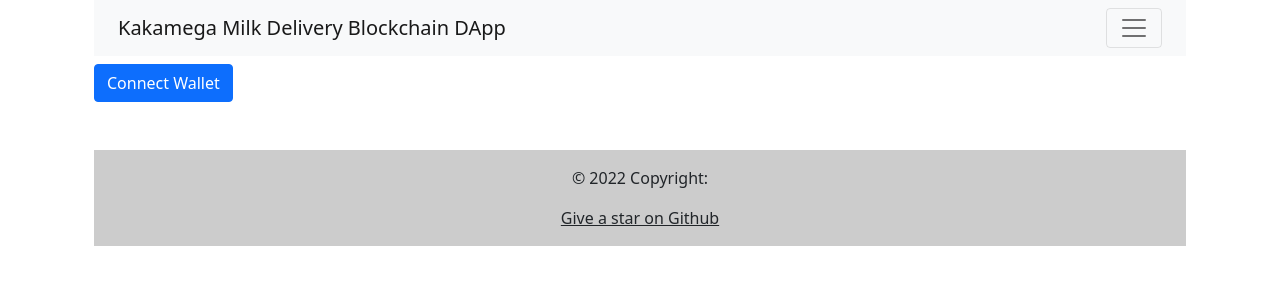
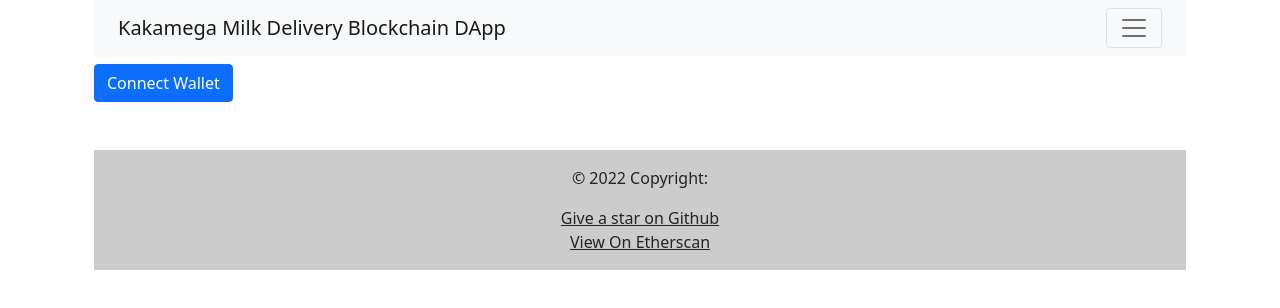
Before and after one commit to AlanSimsSheng/Milk-Delivery, a React (Vite) app in the folder client/: page / in a window 1280 px wide. Shown: the top 308 px of the page. Built offline with nearby package versions, Linux system fonts and the light colour scheme.

Commit message:
feat: Added Etherscan link

```diff
--- a/client/src/components/Footer.jsx
+++ b/client/src/components/Footer.jsx
@@ -6,7 +6,8 @@ const Footer = () => {
         <div className="container my-5">
                 <div className="text-center text-dark p-3" style={{ "background-color": "rgba(0, 0, 0, 0.2)" }}>
                     <p>© 2022 Copyright:</p>
-                <a className="text-dark" href="https://github.com/Dickens-odera/Kakamega-Milk-Delivery-V1">Give a star on Github</a>
+                <a className="text-dark" href="https://github.com/Dickens-odera/Kakamega-Milk-Delivery-V1" target="_blank">Give a star on Github</a><br></br>
+                <a className="text-dark" href="https://rinkeby.etherscan.io/address/0x55431c6282be3260041a98dE94203Eb60EccaF57" target="_blank">View On Etherscan</a>
                 </div>
         </div>
     );
--- a/client/vite.config.js
+++ b/client/vite.config.js
@@ -3,5 +3,6 @@ import react from '@vitejs/plugin-react'
 
 // https://vitejs.dev/config/
 export default defineConfig({
-  plugins: [react()]
+  plugins: [react()],
+  base:"/Kakamega-Milk-Delivery-V1"
 })
```
Also changed, not shown: 1 other file (tests, documents, lock files or other folders).
